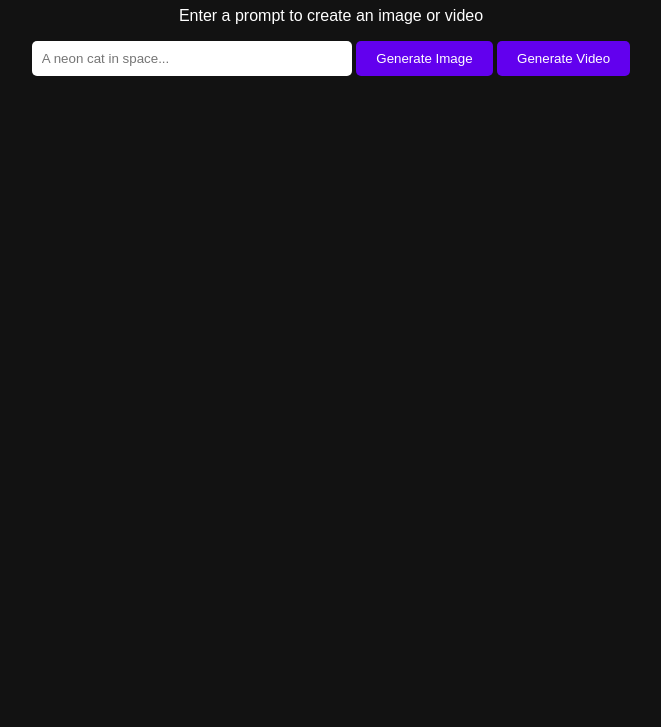
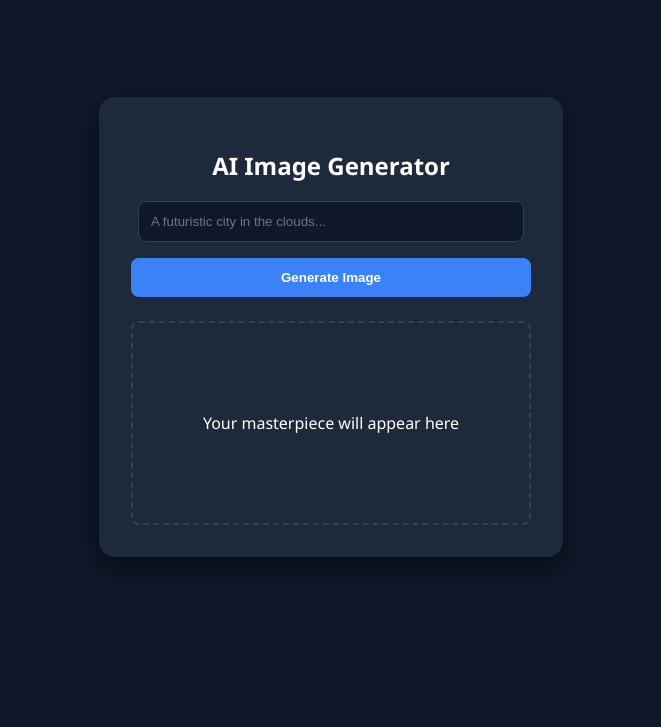
Before and after one commit to notmacroops/free-ai-stuff, a plain HTML site: page index.html in a window 1280 px wide. Shown: the part 73-800 px from the top of the page, without its empty margins (309-970 px from the left). Drawn offline with Linux system fonts and the light colour scheme.

Commit message:
Revamp index.html for AI Image Generator

```diff
--- a/index.html
+++ b/index.html
@@ -1,37 +1,32 @@
 <!DOCTYPE html>
 <html lang="en">
 <head>
-    <title>AI Media Generator</title>
+    <meta charset="UTF-8">
+    <title>Free AI Studio</title>
     <style>
-        body { font-family: sans-serif; text-align: center; background: #121212; color: white; }
-        input { padding: 10px; width: 300px; border-radius: 5px; border: none; }
-        button { padding: 10px 20px; cursor: pointer; background: #6200ee; color: white; border: none; border-radius: 5px; }
-        #output-container { margin-top: 20px; }
-        img, video { max-width: 90%; border: 2px solid #333; }
+        body { font-family: 'Segoe UI', sans-serif; background: #0f172a; color: white; display: flex; flex-direction: column; align-items: center; justify-content: center; min-height: 100vh; margin: 0; }
+        .container { background: #1e293b; padding: 2rem; border-radius: 1rem; box-shadow: 0 10px 25px rgba(0,0,0,0.5); width: 400px; text-align: center; }
+        input { width: 90%; padding: 12px; border-radius: 8px; border: 1px solid #334155; background: #0f172a; color: white; margin-bottom: 1rem; }
+        button { width: 100%; padding: 12px; border-radius: 8px; border: none; background: #3b82f6; color: white; font-weight: bold; cursor: pointer; transition: 0.3s; }
+        button:hover { background: #2563eb; }
+        #result-container { margin-top: 1.5rem; min-height: 200px; display: flex; align-items: center; justify-content: center; border: 2px dashed #334155; border-radius: 8px; }
+        img { max-width: 100%; border-radius: 8px; }
+        .loader { border: 4px solid #f3f3f3; border-top: 4px solid #3b82f6; border-radius: 50%; width: 30px; height: 30px; animation: spin 1s linear infinite; }
+        @keyframes spin { 0% { transform: rotate(0deg); } 100% { transform: rotate(360deg); } }
     </style>
 </head>
 <body>
 
-    <h1>AI Generator</h1>
-    <p>Enter a prompt to create an image or video</p>
+    <div class="container">
+        <h2>AI Image Generator</h2>
+        <input type="text" id="promptInput" placeholder="A futuristic city in the clouds...">
+        <button id="genBtn">Generate Image</button>
 
-    <input type="text" id="userPrompt" placeholder="A neon cat in space...">
-    <button onclick="generate('image')">Generate Image</button>
-    <button onclick="generate('video')">Generate Video</button>
-
-    <div id="output-container">
-        <p id="status"></p>
+        <div id="result-container">
+            <p id="placeholderText">Your masterpiece will appear here</p>
+        </div>
     </div>
 
-    <script>
-        async function generate(type) {
-            const prompt = document.getElementById('userPrompt').value;
-            const status = document.getElementById('status');
-            status.innerText = "Generating... please wait.";
-
-            // This is where your JavaScript would fetch from the API
-            // and then inject an <img> or <video> tag into the output-container
-        }
-    </script>
+    <script src="script.js"></script>
 </body>
 </html>
```
